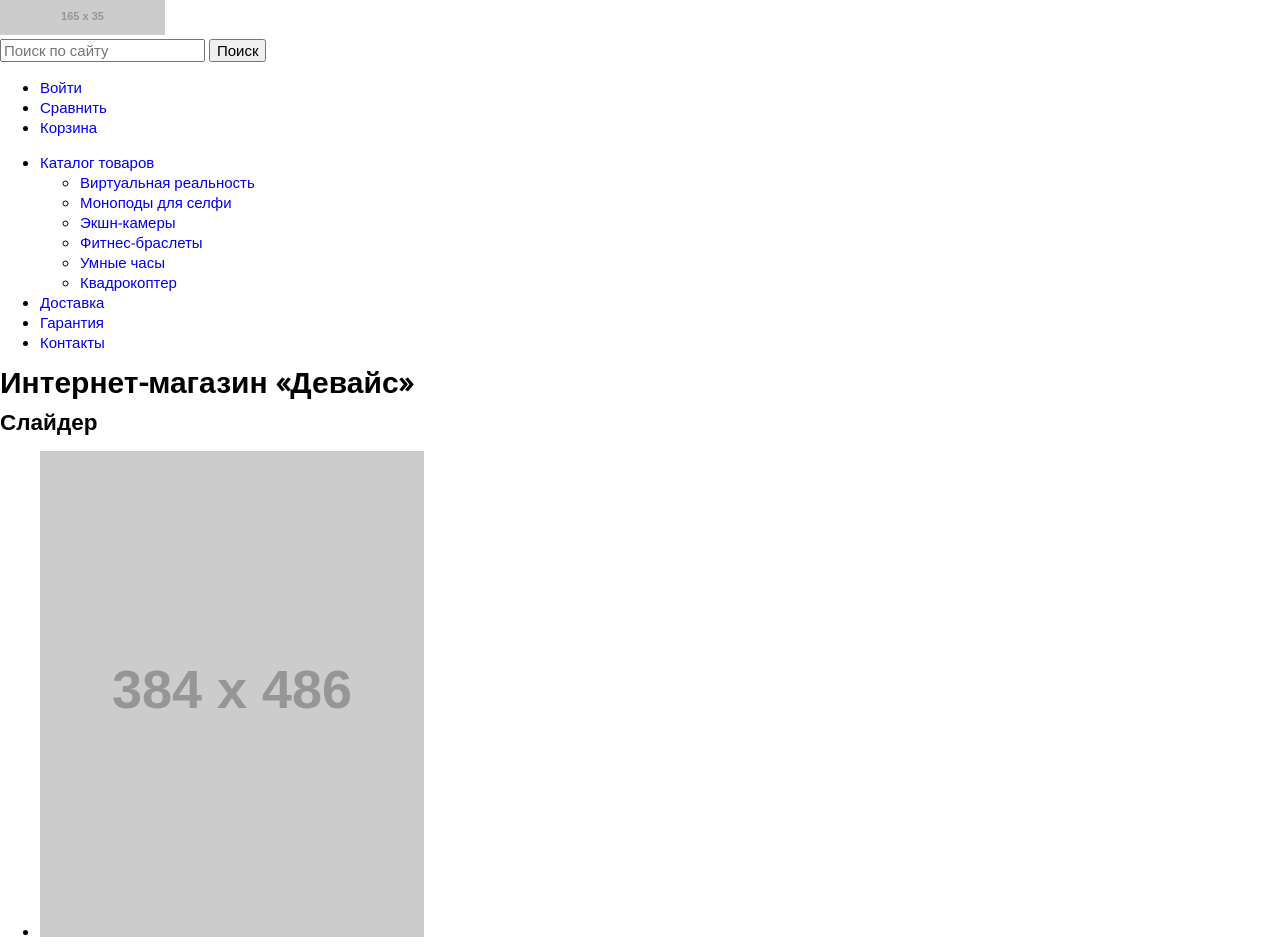
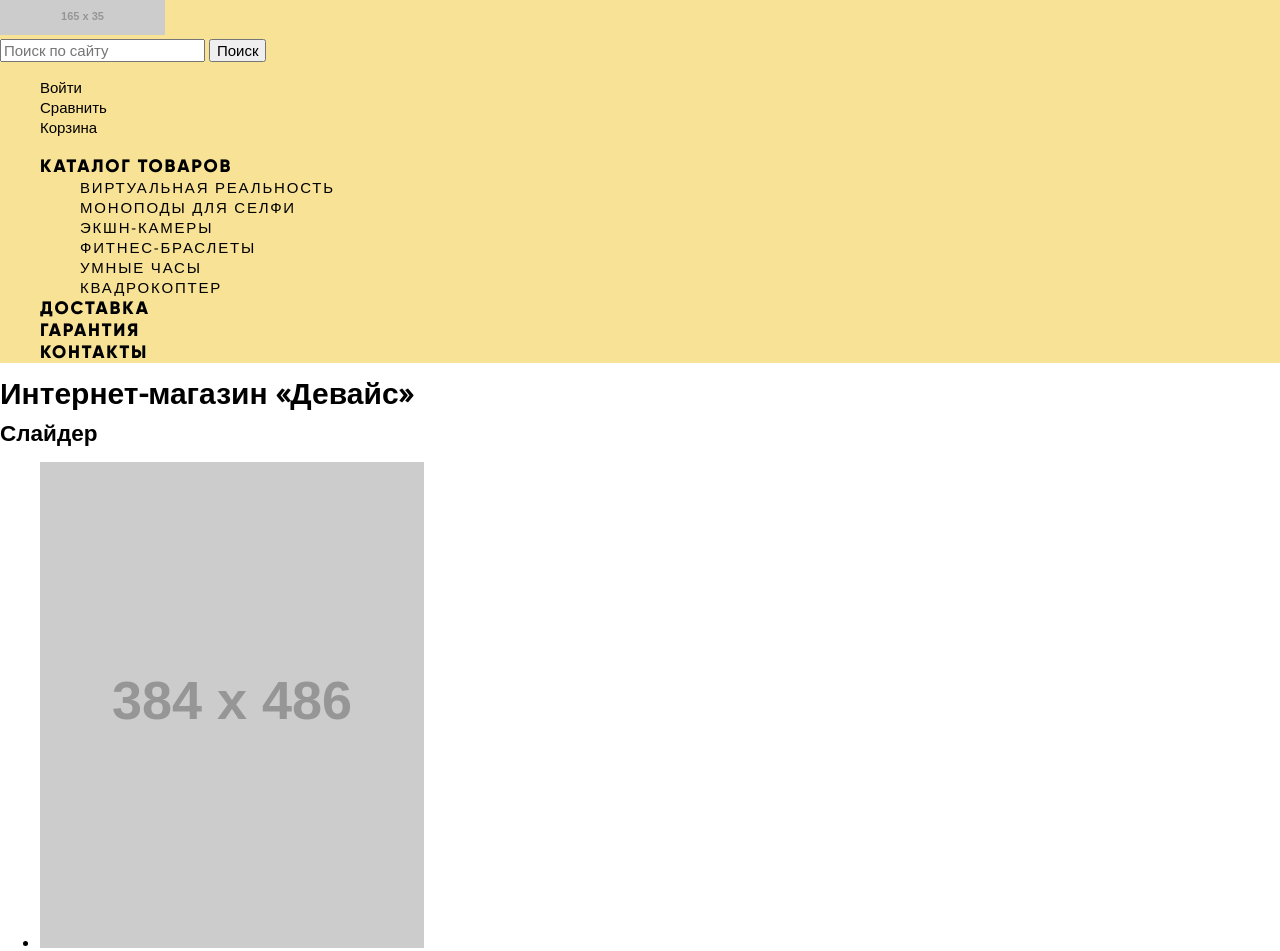
Before and after one commit to unbugster/1380521-device-29, a plain HTML site: page index.html in a window 1280 px wide. Shown: the top 951 px of the page. Drawn offline with nearby package versions, Linux system fonts and the light colour scheme; placeholder pictures from the web are drawn by us.

Commit message:
Добавляет стилизацию шапке

```diff
--- a/css/style.css
+++ b/css/style.css
@@ -1,7 +1,7 @@
 /* Variables */
 :root {
   --basic-yellow: #FFC600;
-  --basic-yellow-light: #F7E296;
+  --basic-yellow-special: #F7E296;
   --basic-yellow-dark: #F0C52E;
   --basic-black: #000000;
   --basic-white: #FFFFFF;
@@ -50,23 +50,12 @@ body {
 }
 
 img {
-  max-width: 100%
+  max-width: 100% height: auto;
 }
 
-a {
-  text-decoration: none
-}
-
-.feedback {
-  color: black
-}
-
-.feedback ul {
-  list-style: none
-}
-
-.feedback p {
-  margin-bottom: 0
+.page a {
+  text-decoration: none;
+  color: var(--basic-black);
 }
 
 *,
@@ -74,3 +63,69 @@ a {
 *::after {
   box-sizing: border-box;
 }
+
+/* Header */
+
+.main-header {
+  background-color: var(--basic-yellow-special);
+}
+
+.header__logo a:hover,
+.header__user-list a:hover,
+.footer__logo a:hover,
+.header__user-item a:hover,
+.nav__list a:hover,
+.footer__services a:hover,
+.footer__user-list a:hover {
+  opacity: 0.6;
+}
+
+.header__logo a:active,
+.header__user-list a:active,
+.footer__logo a:active,
+.header__user-item a:active,
+.nav__list a:active,
+.footer__services a:active,
+.footer__user-list a:active {
+  opacity: 0.3;
+}
+
+.search {
+  font-size: 15px;
+  line-height: 20px;
+  color: rgba(0, 0, 0, 0.3);
+}
+
+.header__user-list {
+  font-weight: 300;
+  font-size: 15px;
+  line-height: 20px;
+  color: var(--basic-black);
+  list-style: none;
+}
+
+/* Если нельзя глобально всем ссылкам черный цвет задать*/
+.header__user-list a {
+  color: var(--basic-black);
+}
+
+.nav__list {
+  font-family: "Gilroy", Arial, sans-serif;
+  font-weight: 800;
+  font-size: 18px;
+  line-height: 22px;
+  letter-spacing: 1.8px;
+  text-transform: uppercase;
+  color: var(--basic-black);
+  list-style: none;
+}
+
+.catalog__list {
+  font-family: "Open Sans", Arial, sans-serif;
+  font-style: normal;
+  font-weight: 300;
+  font-size: 15px;
+  line-height: 20px;
+  list-style: none;
+  color: var(--basic-black);
+}
--- a/index.html
+++ b/index.html
@@ -13,11 +13,11 @@
 
   <header class="main-header">
 
-    <a class="header-logo">
+    <a class="header__logo">
       <img src="https://via.placeholder.com/165x35" width="165" height="35" alt="Логотип интернет-магазина «Девайс»">
     </a>
 
-    <form>
+    <form class="search">
       <input type="search" name="search" placeholder="Поиск по сайту">
       <button type="submit">Поиск</button>
     </form>
@@ -37,7 +37,7 @@
     <nav class="nav">
       <ul class="nav__list">
         <li class="nav__item nav-item__catalog">
-          <a class="nav__link" href="#">Каталог товаров</a>
+          <a href="#">Каталог товаров</a>
           <ul class="catalog__list">
             <li class="catalog__item">
               <a href="#">Виртуальная реальность</a>
```
